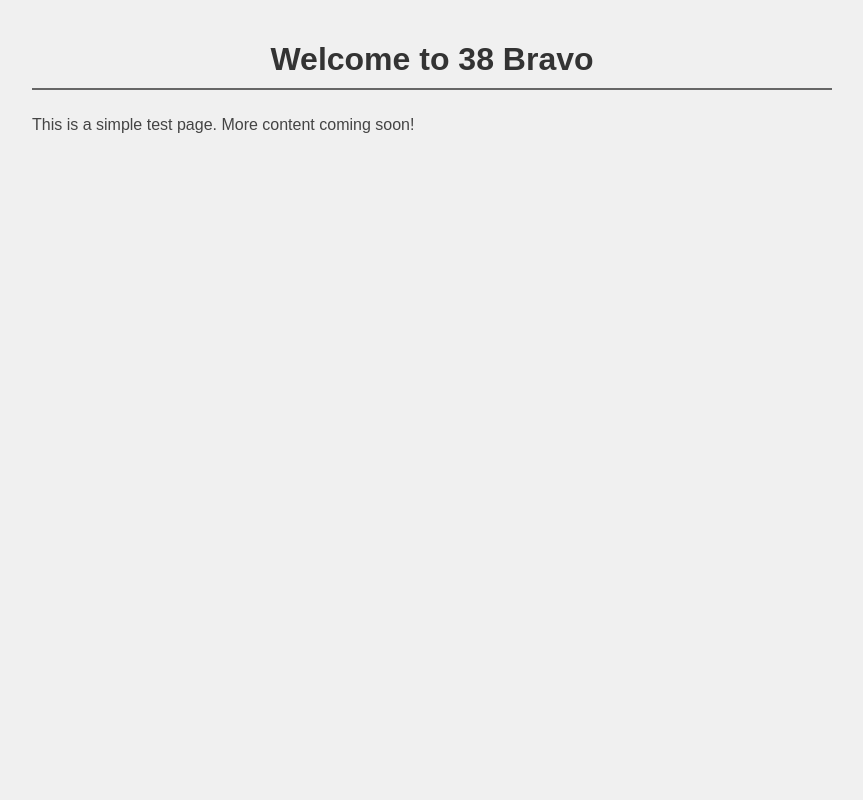
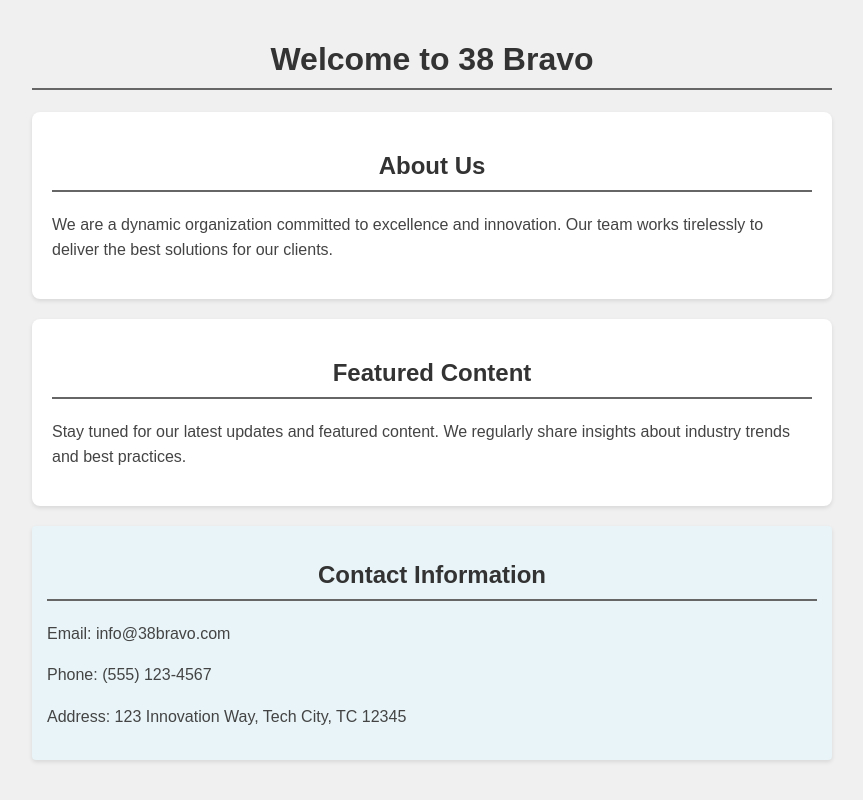
Before and after one commit to 38Bravo/38-bravo-test, a plain HTML site: page index.html in a window 1280 px wide. Shown: the whole page, without its empty margins (208-1071 px from the left). Drawn offline with Linux system fonts and the light colour scheme.

Commit message:
Add more content sections

```diff
--- a/index.html
+++ b/index.html
@@ -12,20 +12,48 @@
             padding: 20px;
             background-color: #f0f0f0;
         }
-        h1 {
+        h1, h2 {
             color: #333;
             text-align: center;
             border-bottom: 2px solid #666;
             padding-bottom: 10px;
         }
+        section {
+            background: white;
+            padding: 20px;
+            margin: 20px 0;
+            border-radius: 8px;
+            box-shadow: 0 2px 4px rgba(0,0,0,0.1);
+        }
         p {
             line-height: 1.6;
             color: #444;
+        }
+        .contact-info {
+            background: #e8f4f8;
+            padding: 15px;
+            border-radius: 4px;
         }
     </style>
 </head>
 <body>
     <h1>Welcome to 38 Bravo</h1>
-    <p>This is a simple test page. More content coming soon!</p>
+
+    <section>
+        <h2>About Us</h2>
+        <p>We are a dynamic organization committed to excellence and innovation. Our team works tirelessly to deliver the best solutions for our clients.</p>
+    </section>
+
+    <section>
+        <h2>Featured Content</h2>
+        <p>Stay tuned for our latest updates and featured content. We regularly share insights about industry trends and best practices.</p>
+    </section>
+
+    <section class="contact-info">
+        <h2>Contact Information</h2>
+        <p>Email: info@38bravo.com</p>
+        <p>Phone: (555) 123-4567</p>
+        <p>Address: 123 Innovation Way, Tech City, TC 12345</p>
+    </section>
 </body>
 </html>
```
